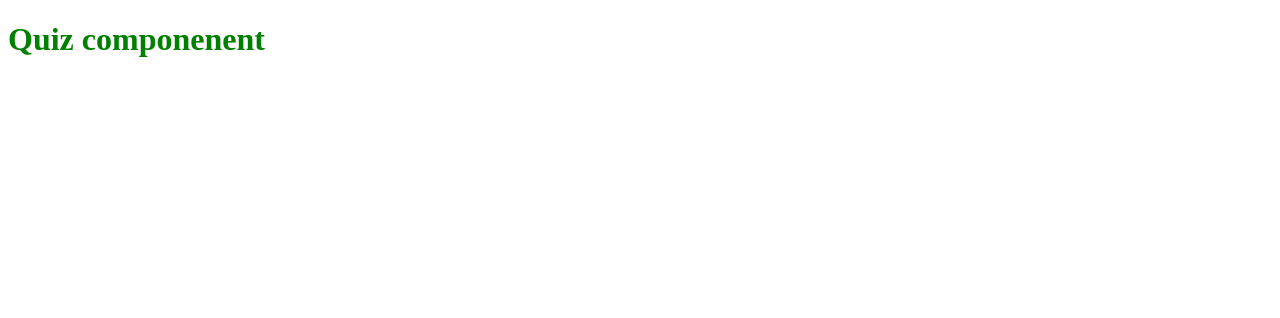
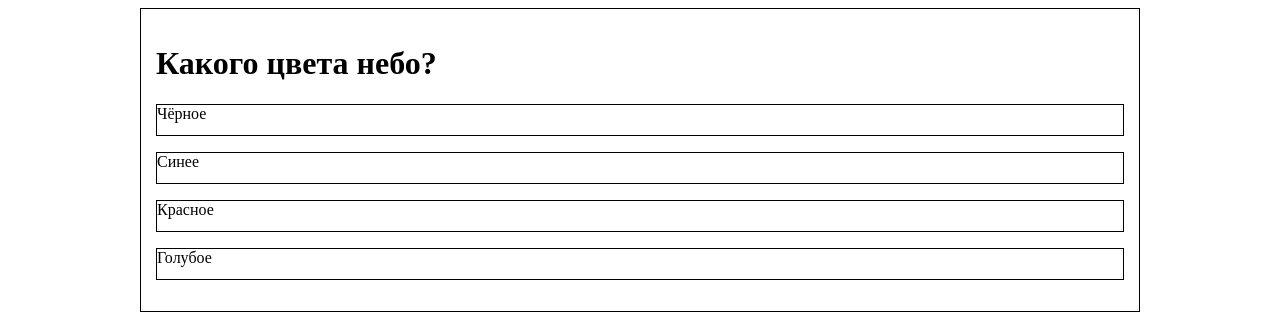
Before and after one commit to nikita-resh/tutor, a React app: page / in a window 1280 px wide. Shown: the top 318 px of the page. Built offline with nearby package versions, Linux system fonts and the light colour scheme.

Commit message:
feat: add saving of results in an object

```diff
--- /dev/null
+++ b/src/components/ActiveQuestion/ActiveQuestion.css
@@ -0,0 +1,4 @@
+.ActiveQuestion {
+  border: 1px solid black;
+  padding: 15px;
+}
--- /dev/null
+++ b/src/components/ActiveQuestion/ActiveQuestion.js
@@ -0,0 +1,17 @@
+import React from "react";
+import "./ActiveQuestion.css";
+import AnswersList from "./AnswersList/AnswersList";
+
+const ActiveQuestion = (props) => {
+  return (
+    <div className="ActiveQuestion">
+      <h1 className="Question">{props.question}</h1>
+      <AnswersList
+        answersList={props.answersList}
+        onAnswerClick={props.onAnswerClick}
+      />
+    </div>
+  );
+};
+
+export default ActiveQuestion;
--- /dev/null
+++ b/src/components/ActiveQuestion/AnswersList/AnswerItem/AnswerItem.css
@@ -0,0 +1,8 @@
+.AnswerItem {
+  height: 30px;
+  border: 1px solid black;
+}
+
+.AnswerItem:hover {
+  cursor: pointer;
+}
--- /dev/null
+++ b/src/components/ActiveQuestion/AnswersList/AnswerItem/AnswerItem.js
@@ -0,0 +1,15 @@
+import React from "react";
+import "./AnswerItem.css";
+
+const AnswerItem = (props) => (
+  <li>
+    <p
+      className="AnswerItem"
+      onClick={() => props.onAnswerClick(props.answer.id)}
+    >
+      {props.answer.text}
+    </p>
+  </li>
+);
+
+export default AnswerItem;
--- /dev/null
+++ b/src/components/ActiveQuestion/AnswersList/AnswersList.css
@@ -0,0 +1,4 @@
+.AnswersList {
+  list-style-type: none;
+  padding: 0;
+}
--- /dev/null
+++ b/src/components/ActiveQuestion/AnswersList/AnswersList.js
@@ -0,0 +1,19 @@
+import React from "react";
+import "./AnswersList.css";
+import AnswerItem from "./AnswerItem/AnswerItem";
+
+const AnswersList = (props) => (
+  <ul className="AnswersList">
+    {props.answersList.map((answer, index) => {
+      return (
+        <AnswerItem
+          answer={answer}
+          key={index}
+          onAnswerClick={props.onAnswerClick}
+        />
+      );
+    })}
+  </ul>
+);
+
+export default AnswersList;
--- /dev/null
+++ b/src/components/Finish/Finish.css
@@ -0,0 +1,2 @@
+.Finish {
+}
--- a/src/containers/Quiz/Quiz.js
+++ b/src/containers/Quiz/Quiz.js
@@ -1,9 +1,93 @@
 import React, { Component } from "react";
 import "./Quiz.css";
+import ActiveQuestion from "../../components/ActiveQuestion/ActiveQuestion";
 
 class Quiz extends Component {
+  state = {
+    ActiveQuestion: 0,
+    answerState: null,
+    results: {},
+    quiz: [
+      {
+        rightAnswer: 2,
+        id: 1,
+        question: "Какого цвета небо?",
+        answers: [
+          { text: "Чёрное", id: 1 },
+          { text: "Синее", id: 2 },
+          { text: "Красное", id: 3 },
+          { text: "Голубое", id: 4 },
+        ],
+      },
+      {
+        rightAnswer: 2,
+        id: 2,
+        question: "Какого цвета трава?",
+        answers: [
+          { text: "Чёрное", id: 1 },
+          { text: "Зелёная", id: 2 },
+          { text: "Красное", id: 3 },
+          { text: "Голубое", id: 4 },
+        ],
+      },
+      {
+        rightAnswer: 2,
+        id: 3,
+        question: "Какого цвета земля?",
+        answers: [
+          { text: "Чёрное", id: 1 },
+          { text: "Коричневая", id: 2 },
+          { text: "Красное", id: 3 },
+          { text: "Голубое", id: 4 },
+        ],
+      },
+    ],
+  };
+
+  onAnswerClickHandler = (answerId) => {
+    // при попытке ответить еще раз
+    if (this.state.answerState) {
+      let key = Object.keys(this.state.answerState)[0];
+      if (this.state.answerState[key] === "succes") {
+        return;
+      }
+    }
+
+    const question = this.state.quiz[this.state.ActiveQuestion];
+    const results = this.state.results;
+
+    // если выбран правильный ответ
+    if (question.rightAnswer === answerId) {
+      //если это первая попытка
+      if (!results[this.state.ActiveQuestion]) {
+        results[this.state.ActiveQuestion] = "success";
+      }
+
+      this.setState({ answerState: { [answerId]: "success" }, results });
+      console.log(this.state.results);
+
+      this.setState({ ActiveQuestion: this.state.ActiveQuestion + 1 });
+    }
+    // если выбран неправильный вариант
+    else {
+      results[this.state.ActiveQuestion] = "error";
+      this.setState({ answerState: { [answerId]: "error" }, results });
+      console.log(this.state.results);
+    }
+  };
+
+  isQuizFinished() {
+    return this.state.ActiveQuestion + 1 === this.state.quiz.length;
+  }
+
   render() {
-    return <h1>Quiz componenent</h1>;
+    return (
+      <ActiveQuestion
+        question={this.state.quiz[this.state.ActiveQuestion].question}
+        answersList={this.state.quiz[this.state.ActiveQuestion].answers}
+        onAnswerClick={this.onAnswerClickHandler}
+      />
+    );
   }
 }
 
--- a/src/hoc/Layout/Layout.css
+++ b/src/hoc/Layout/Layout.css
@@ -1,3 +1,4 @@
 .Layout {
-  color: green;
+  width: 1000px;
+  margin: 0 auto;
 }
```
Also changed, not shown: src/components/Finish/Finish.js (added, +7 -0 lines).
